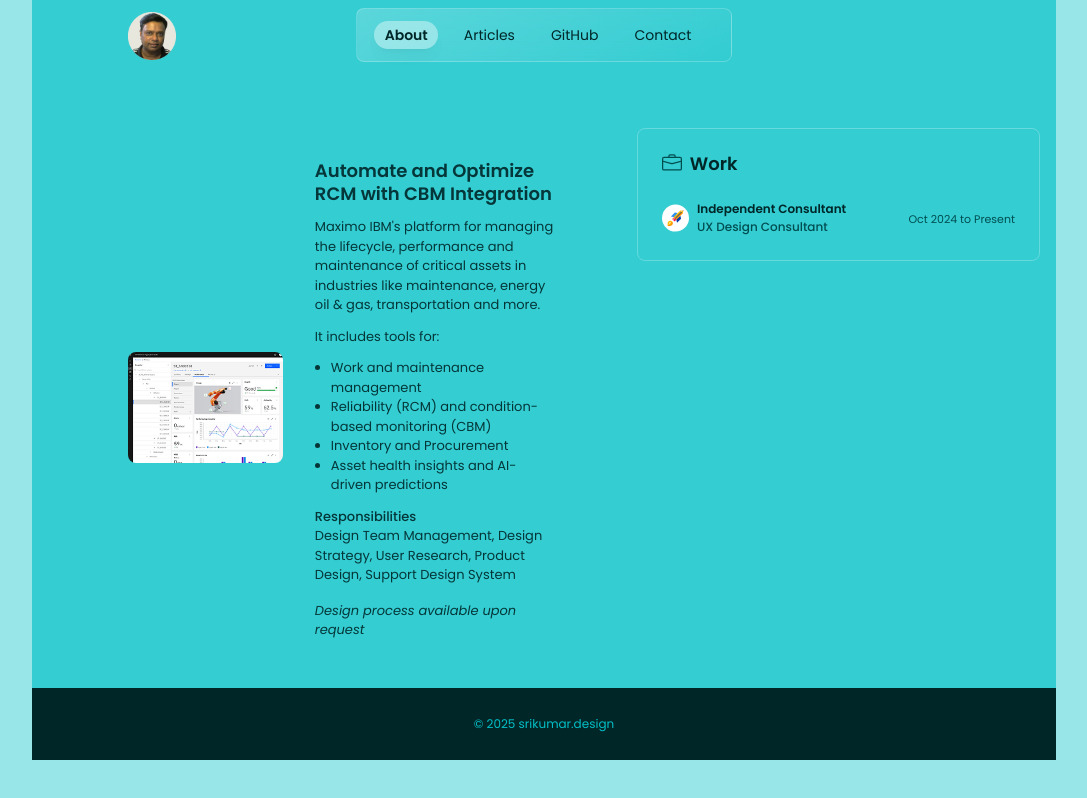
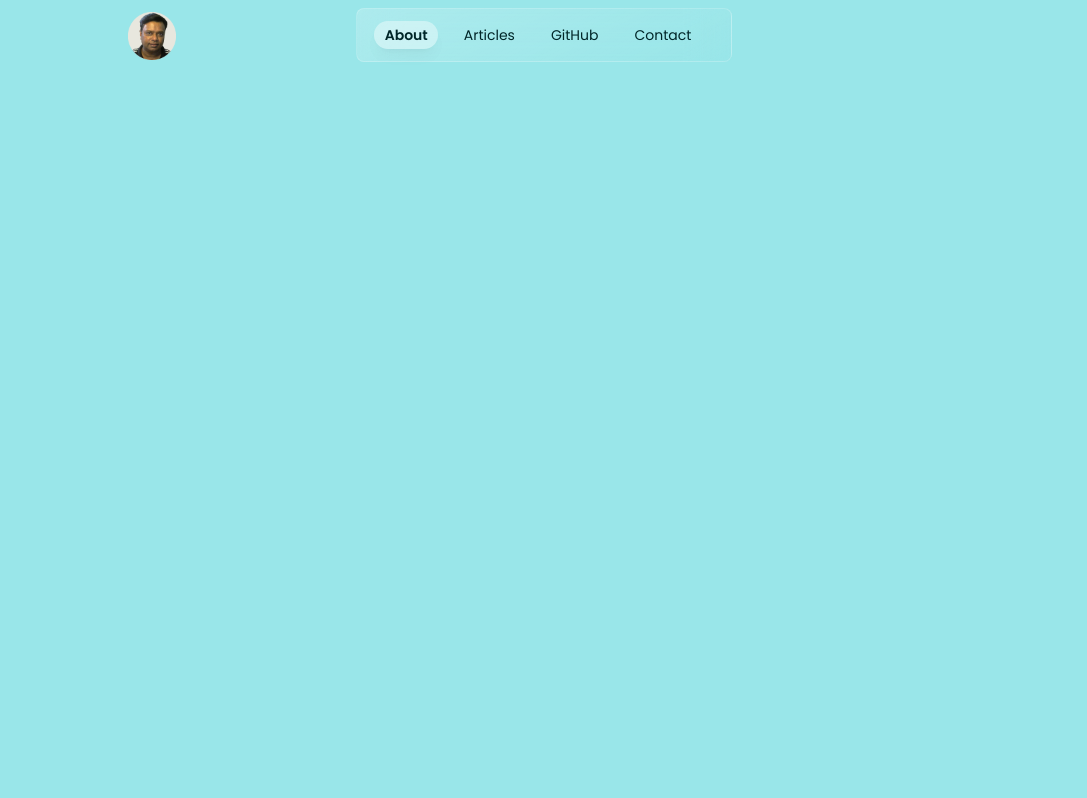
Before and after one commit to iuixd/iuixd.github.io, a React (Vite) app: page /about in a window 1280 px wide. Shown: the whole page, without its empty margins (96-1183 px from the left). Built offline with nearby package versions, Linux system fonts and the light colour scheme.

Commit message:
Updated About.jsx

```diff
--- a/src/components/About.jsx
+++ b/src/components/About.jsx
@@ -11,76 +11,16 @@ const About = () => {
   return (
     <>
       <div className="fixed h-[74px] z-2 top-0 self-auto w-full bg-turquoise-500 opacity-0"
-                x-bind:class="{'bg-turquoise-500 opacity-0': !scrolledFromTop, 'bg-turquoise-500 opacity-50': scrolledFromTop}" x-transition="true"></div>
+                      x-bind:class="{'bg-turquoise-500 opacity-0': !scrolledFromTop, 'bg-turquoise-500 opacity-50': scrolledFromTop}" x-transition="true"></div>
 
-      <div className="flex flex-col items-center relative transition-all duration-200 ease-in-out">
-          <div className="text-white flex flex-col self-auto w-[1024px] h-auto static">
-            <Link to="/" className="mx-24 mt-[12px] self-start relative z-101">
-              <img src={myPhoto} className="w-12 h-12" alt="Srikumar's Photo" x-transition="true"/>
-            </Link>
+            <div className="flex flex-col items-center relative transition-all duration-200 ease-in-out">
 
-          <div className="-mt-15 w-full pt-32 flex flex-col items-center justify-center bg-turquoise-400">
-
-            <div className="flex flex-row w-full px-16">
-              <div className="flex flex-col size-[55%] mr-12">
-                <div className="group flex flex-row p-8 rounded-lg overflow-hidden w-full text-turquoise-900 transition-colors duration-500 ease-in-out hover:bg-turquoise-300 cursor-default">
-                    <div className="mr-8 relative flex flex-col items-center justify-center">
-                      <img src={thumbnailCBM} className="w-4xl rounded-lg" alt="Thumbnail of RCM and CBM AI Solutions" />
-                    </div>
-                    <div className="w-350 opacity-90 group-hover:opacity-100 transition">
-                      <h2 className="text-lg font-semibold leading-tight">Automate and Optimize RCM with CBM Integration</h2>
-                      <p className="text-turquoise-900 mt-3 text-[13px]">
-                        Maximo IBM's platform for managing the lifecycle, performance and maintenance of critical assets in industries like maintenance, energy oil & gas, transportation and more.
-                      </p>
-                      <h3 className="text-turquoise-900 mt-3 text-[13px]">It includes tools for:</h3>
-
-                      <ul className="text-turquoise-900 mt-3 ml-4 text-[13px] list-disc">
-                        <li>Work and maintenance management</li>
-                        <li>Reliability (RCM) and condition-based monitoring (CBM)</li>
-                        <li>Inventory and Procurement</li>
-                        <li>Asset health insights and AI-driven predictions</li>
-                      </ul>
-
-                      <h4 className="text-[13px] mt-3 font-medium">Responsibilities</h4>
-                      <p className="text-[13px]">Design Team Management, Design Strategy, User Research, Product Design, Support Design System</p>
-                      <p className="text-[13px] py-4"><i>Design process available upon request</i></p>
-                    </div>
-                </div>
-
-              </div>
-
-
-              <div className="flex flex-col size-[45%] rounded-lg p-6 border border-[solid] border-turquoise-300 border-opacity-25">
-
-                <div className="w-auto">
-                  <h2 className="flex flex-row text-lg font-semibold leading-tight text-turquoise-900">
-                    <svg className="h-5 w-5 mr-2 fill-turquoise-800 group-hover:fill-turquoise-500 transition" viewBox="0 0 16 16">
-                      <path d="M6.5 1A1.5 1.5 0 0 0 5 2.5V3H1.5A1.5 1.5 0 0 0 0 4.5v8A1.5 1.5 0 0 0 1.5 14h13a1.5 1.5 0 0 0 1.5-1.5v-8A1.5 1.5 0 0 0 14.5 3H11v-.5A1.5 1.5 0 0 0 9.5 1zm0 1h3a.5.5 0 0 1 .5.5V3H6v-.5a.5.5 0 0 1 .5-.5m1.886 6.914L15 7.151V12.5a.5.5 0 0 1-.5.5h-13a.5.5 0 0 1-.5-.5V7.15l6.614 1.764a1.5 1.5 0 0 0 .772 0M1.5 4h13a.5.5 0 0 1 .5.5v1.616L8.129 7.948a.5.5 0 0 1-.258 0L1 6.116V4.5a.5.5 0 0 1 .5-.5" />
-                    </svg>
-                    Work
-                  </h2>
-                  <div className="flex flex-row m-auto mt-6 items-center align-middle">
-                    <div className="flex flex-row text-turquoise-900 text-[13px] font-medium m-auto mr-4 items-center align-middle">
-                      <div className="mr-2 items-center align-middle">
-                        <img src={Consultant} className="w-8 h-8" alt="Independent Consultant Work" />
-                      </div>
-                      <div className="text-[12px] w-[180px]">
-                        <p className="font-semibold">Independent Consultant</p>
-                        <p className="text-turquoise-800">UX Design Consultant</p>
-                      </div>
-                    </div>
-                    <div className="text-turquoise-800 mt-1 leading-tight text-[11px] w-[250px] align-text-bottom text-right">Oct 2024 to Present</div>
-                  </div>
-
-                </div>
+              <div className="text-white flex flex-col self-auto w-[1024px] h-auto static">
+                <Link to="/" className="mx-24 mt-[12px] self-start relative z-101">
+                  <img src={myPhoto} className="w-12 h-12" alt="Srikumar's Photo" x-transition="true"/>
+                </Link>
               </div>
             </div>
-          </div>
-          <div className="w-full h-18 flex flex-col items-center justify-center text-[12px] text-turquoise-500 bg-turquoise-900 font">
-            © 2025 srikumar.design
-          </div>
-        </div>
-      </div>
     </>
   );
 }
```
